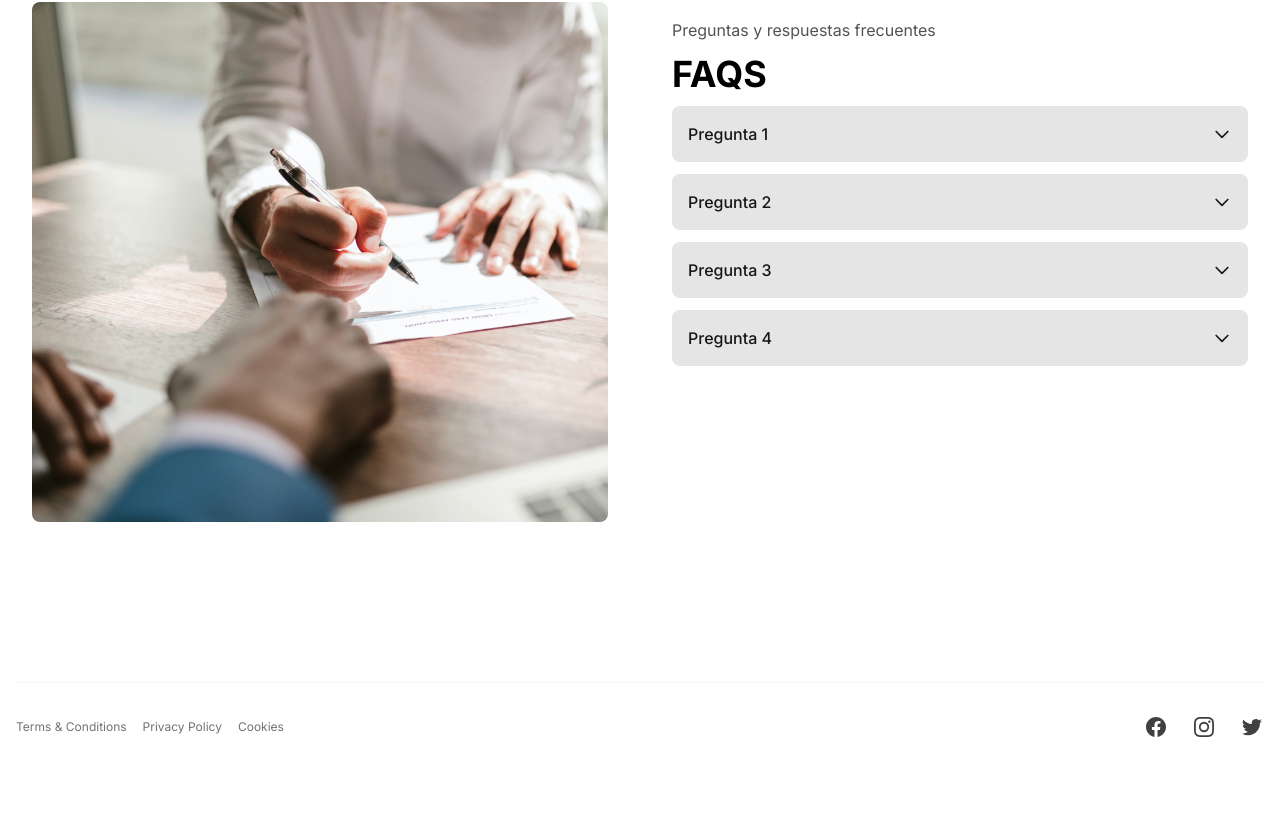
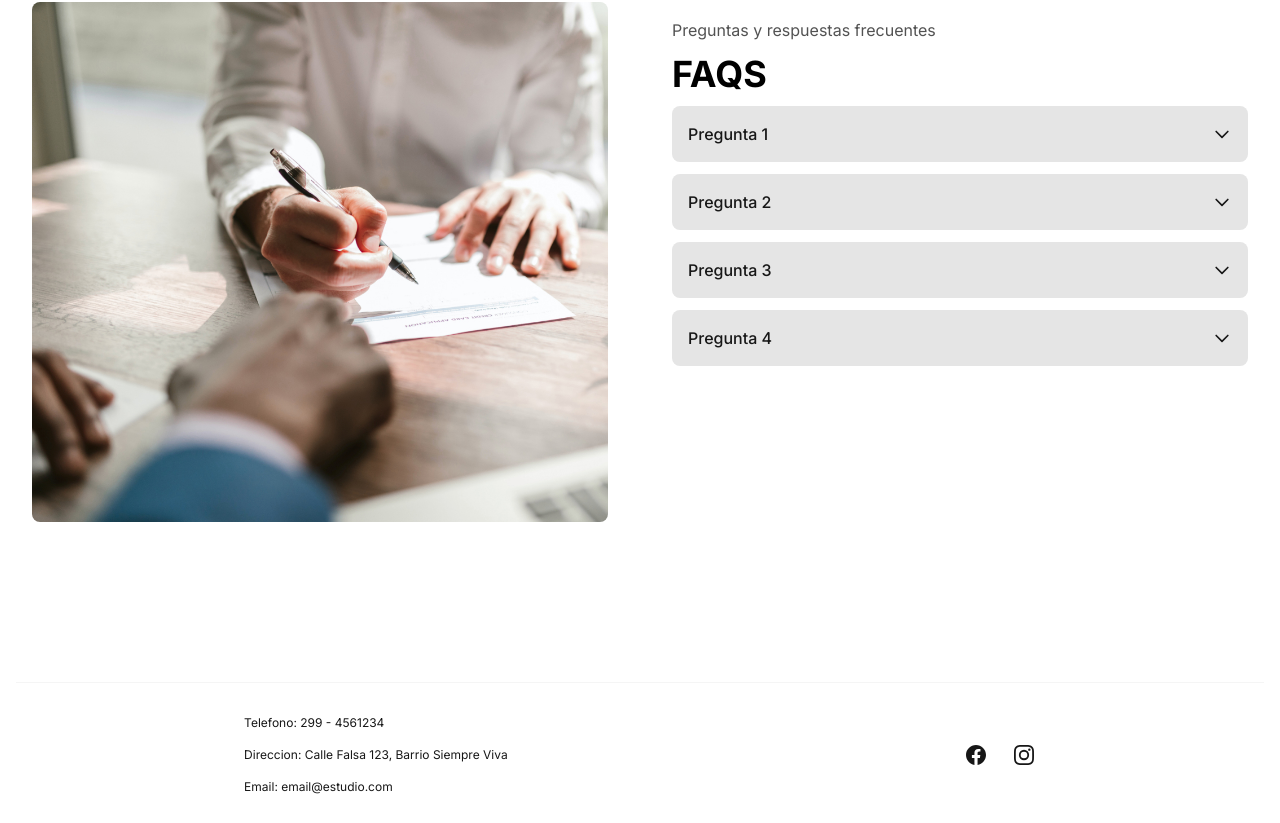
Before and after one commit to lllMaxMaxlll/chServiciosJuridicos, a Next.js app: page / in a window 1280 px wide. Shown: the part 1974-2797 px from the top of the page. Before the commit the page ends 2745 px from the top, so only its background shows below. Built offline with nearby package versions, Linux system fonts and the light colour scheme.

Commit message:
Add transitions, add phone btn, fix footer

```diff
--- a/components/About.tsx
+++ b/components/About.tsx
@@ -5,11 +5,14 @@ function About() {
 		<section id="about">
 			<div className="mx-auto max-w-screen-xl px-4 py-8 sm:py-12 sm:px-6 lg:py-16 lg:px-8">
 				<div className="grid grid-cols-1 gap-8 lg:grid-cols-2 lg:gap-16">
-					<div className="relative h-64 overflow-hidden rounded-lg sm:h-80 lg:order-last lg:h-full">
+					<div
+						className="relative h-64 overflow-hidden rounded-lg sm:h-80 lg:order-last lg:h-full"
+						data-aos="fade-right"
+						data-aos-delay="200">
 						<Image src="/about.png" alt="about" width={700} height={500} className="absolute inset-0 h-full w-full object-cover" />
 					</div>
 
-					<div className="lg:py-24">
+					<div className="lg:py-24" data-aos="fade-right">
 						<p className="mt-4 text-neutral-600 dark:text-neutral-400">Creemos en la justicia</p>
 						<h2 className="text-3xl font-bold sm:text-4xl">Quienes somos</h2>
 						<p className="mt-4 text-neutral-600 dark:text-neutral-400">
--- a/components/Acordeon.tsx
+++ b/components/Acordeon.tsx
@@ -32,7 +32,7 @@ function Acordeon() {
 	return (
 		<>
 			{faqs.map((faq, i) => (
-				<details key={i} className="group [&_summary::-webkit-details-marker]:hidden">
+				<details key={i} className="group [&_summary::-webkit-details-marker]:hidden" data-aos="fade-left" data-aos-delay="100">
 					<summary className="flex cursor-pointer items-center justify-between gap-1.5 rounded-lg bg-neutral-200 p-4 text-neutral-900 dark:bg-neutral-800 dark:text-white">
 						<h2 className="font-medium">{faq.title}</h2>
 
--- a/components/Faq.tsx
+++ b/components/Faq.tsx
@@ -7,11 +7,18 @@ function Faq() {
 			<div className="mx-auto max-w-screen-xl px-4 py-8 sm:py-12 sm:px-6 lg:py-16 lg:px-8">
 				<div className="grid grid-cols-1 gap-8 lg:grid-cols-2 lg:gap-16">
 					<div className="space-y-3">
-						<p className="mt-4 text-neutral-600 dark:text-neutral-400">Preguntas y respuestas frecuentes</p>
-						<h2 className="text-3xl font-bold sm:text-4xl">FAQS</h2>
+						<p className="mt-4 text-neutral-600 dark:text-neutral-400" data-aos="fade-left">
+							Preguntas y respuestas frecuentes
+						</p>
+						<h2 className="text-3xl font-bold sm:text-4xl" data-aos="fade-left" data-aos-delay="200">
+							FAQS
+						</h2>
 						<Acordeon />
 					</div>
-					<div className="relative h-64 overflow-hidden rounded-lg sm:h-80 lg:order-first lg:h-full">
+					<div
+						className="relative h-64 overflow-hidden rounded-lg sm:h-80 lg:order-first lg:h-full"
+						data-aos="fade-left"
+						data-aos-delay="300">
 						<Image src="/faq.jpg" alt="about" width={700} height={500} className="h-full object-cover" />
 					</div>
 				</div>
--- a/components/Footer.tsx
+++ b/components/Footer.tsx
@@ -1,33 +1,31 @@
-import React from "react";
-
 function Footer() {
 	return (
 		<footer className="bg-white dark:bg-neutral-900">
 			<div className="mx-auto max-w-screen-xl px-4 pb-8 ">
-				<div className="mt-16 border-t border-neutral-100 pt-8 dark:border-neutral-800 sm:flex sm:items-center sm:justify-between lg:mt-24">
-					<ul className="flex flex-wrap justify-center gap-4 text-xs lg:justify-end">
+				<div className="mt-16 border-t border-neutral-100 pt-8 dark:border-neutral-800 sm:flex sm:items-center sm:justify-around lg:mt-24">
+					<ul className="flex flex-col flex-wrap justify-center text-center sm:text-start gap-4 text-xs lg:justify-end">
 						<li>
-							<a href="#" className="text-neutral-500 transition hover:opacity-75 dark:text-neutral-400">
-								Terms & Conditions
+							<a href="#" className="text-neutral-900 transition hover:opacity-75 dark:text-neutral-400">
+								Telefono: 299 - 4561234
 							</a>
 						</li>
 
 						<li>
-							<a href="#" className="text-neutral-500 transition hover:opacity-75 dark:text-neutral-400">
-								Privacy Policy
+							<a href="#" className="text-neutral-900 transition hover:opacity-75 dark:text-neutral-400">
+								Direccion: Calle Falsa 123, Barrio Siempre Viva
 							</a>
 						</li>
 
 						<li>
-							<a href="#" className="text-neutral-500 transition hover:opacity-75 dark:text-neutral-400">
-								Cookies
+							<a href="#" className="text-neutral-900 transition hover:opacity-75 dark:text-neutral-400">
+								Email: email@estudio.com
 							</a>
 						</li>
 					</ul>
 
-					<ul className="mt-8 flex justify-center gap-6 sm:mt-0 lg:justify-end">
+					<ul className="py-4 flex justify-center gap-6 sm:mt-0 lg:justify-end">
 						<li>
-							<a href="/" rel="noreferrer" target="_blank" className="text-neutral-700 transition hover:opacity-75 dark:text-neutral-200">
+							<a href="/" rel="noreferrer" target="_blank" className="text-neutral-900 transition hover:opacity-75 dark:text-neutral-200">
 								<span className="sr-only">Facebook</span>
 
 								<svg className="h-6 w-6" fill="currentColor" viewBox="0 0 24 24" aria-hidden="true">
@@ -41,7 +39,7 @@ function Footer() {
 						</li>
 
 						<li>
-							<a href="/" rel="noreferrer" target="_blank" className="text-neutral-700 transition hover:opacity-75 dark:text-neutral-200">
+							<a href="/" rel="noreferrer" target="_blank" className="text-neutral-900 transition hover:opacity-75 dark:text-neutral-200">
 								<span className="sr-only">Instagram</span>
 
 								<svg className="h-6 w-6" fill="currentColor" viewBox="0 0 24 24" aria-hidden="true">
@@ -54,7 +52,7 @@ function Footer() {
 							</a>
 						</li>
 
-						<li>
+						{/* <li>
 							<a href="/" rel="noreferrer" target="_blank" className="text-neutral-700 transition hover:opacity-75 dark:text-neutral-200">
 								<span className="sr-only">Twitter</span>
 
@@ -62,7 +60,7 @@ function Footer() {
 									<path d="M8.29 20.251c7.547 0 11.675-6.253 11.675-11.675 0-.178 0-.355-.012-.53A8.348 8.348 0 0022 5.92a8.19 8.19 0 01-2.357.646 4.118 4.118 0 001.804-2.27 8.224 8.224 0 01-2.605.996 4.107 4.107 0 00-6.993 3.743 11.65 11.65 0 01-8.457-4.287 4.106 4.106 0 001.27 5.477A4.072 4.072 0 012.8 9.713v.052a4.105 4.105 0 003.292 4.022 4.095 4.095 0 01-1.853.07 4.108 4.108 0 003.834 2.85A8.233 8.233 0 012 18.407a11.616 11.616 0 006.29 1.84" />
 								</svg>
 							</a>
-						</li>
+						</li> */}
 					</ul>
 				</div>
 			</div>
--- a/components/Header.tsx
+++ b/components/Header.tsx
@@ -36,10 +36,10 @@ export default function Header() {
 			}`}>
 			<div className="max-w-6xl mx-auto px-5 sm:px-6">
 				<div className="flex items-center justify-between h-16 md:h-20">
-					<div className="shrink-0 mr-4">
+					<div className="shrink-0 mr-4" data-aos="fade-zoom-in">
 						<Logo />
 					</div>
-					<nav id="nav" className="hidden md:flex md:grow">
+					<nav id="nav" className="hidden md:flex md:grow" data-aos="fade-zoom-in">
 						<ul className="flex grow justify-end flex-wrap items-center">
 							{links.map((e, i) => (
 								<li key={i}>
@@ -71,5 +71,4 @@ export default function Header() {
 			</div>
 		</header>
 	);
-	// rounded-md bg-teal-600 px-5 py-2.5 text-sm font-medium text-white shadow dark:hover:bg-teal-500
 }
--- a/components/Hero.tsx
+++ b/components/Hero.tsx
@@ -10,13 +10,15 @@ function Hero() {
 
 			<div className="relative mx-auto max-w-screen-xl px-4 py-32 sm:px-6 flex h-screen justify-center sm:justify-start items-center lg:px-8 text-neutral-900 dark:text-neutral-100">
 				<div className="max-w-xl text-center sm:text-start">
-					<h1 className="text-3xl font-extrabold sm:text-5xl">Soluciones para tus problemas legales.</h1>
+					<h1 className="text-3xl font-extrabold sm:text-5xl" data-aos="fade-up">
+						Soluciones para tus problemas legales.
+					</h1>
 
-					<p className="mt-4 max-w-lg sm:text-xl/relaxed text-neutral-600 dark:text-neutral-300">
+					<p className="mt-4 max-w-lg sm:text-xl/relaxed text-neutral-600 dark:text-neutral-300" data-aos="fade-up" data-aos-delay="100">
 						Lorem ipsum dolor sit amet consectetur, adipisicing elit. Nesciunt illo tenetur fuga ducimus numquam ea!
 					</p>
 
-					<div className="mt-8 flex flex-wrap text-center">
+					<div className="mt-8 flex flex-wrap text-center" data-aos="fade-up" data-aos-delay="150">
 						<Link
 							href="/contact"
 							className="block w-full rounded border border-neutral-900 dark:border-neutral-100 bg-neutral-900 dark:bg-neutral-100 px-5 py-2 text-sm font-medium text-neutral-200 dark:text-neutral-900 hover:bg-neutral-100 hover:text-neutral-900 dark:hover:bg-neutral-900 dark:hover:text-neutral-100 focus:outline-none focus:ring active:text-neutral-50 transition duration-300 sm:w-auto">
--- a/components/Services.tsx
+++ b/components/Services.tsx
@@ -3,15 +3,20 @@ function Services() {
 		<section id="services">
 			<div className="max-w-screen-xl px-4 py-8 sm:py-12 sm:px-6 lg:py-16 lg:px-8 mx-auto">
 				<div className="max-w-xl">
-					<h2 className="text-3xl font-bold sm:text-4xl">Nuestros servicios</h2>
+					<h2 className="text-3xl font-bold sm:text-4xl" data-aos="fade-down">
+						Nuestros servicios
+					</h2>
 
-					<p className="mt-4 text-neutral-900 dark:text-neutral-200">
+					<p className="mt-4 text-neutral-900 dark:text-neutral-200" data-aos="fade-down" data-aos-delay="200">
 						Lorem ipsum dolor sit amet consectetur adipisicing elit. Repellat dolores iure fugit totam iste obcaecati. Consequatur ipsa quod
 						ipsum sequi culpa delectus, cumque id tenetur quibusdam, quos fuga minima.
 					</p>
 				</div>
 
-				<div className="mt-8 grid grid-cols-1 gap-8 md:mt-16 md:grid-cols-2 md:gap-12 lg:grid-cols-3">
+				<div
+					className="mt-8 grid grid-cols-1 gap-8 md:mt-16 md:grid-cols-2 md:gap-12 lg:grid-cols-3"
+					data-aos="fade-down"
+					data-aos-delay="200">
 					<div className="flex items-start gap-4">
 						<span className="shrink-0 rounded-lg p-4">
 							<svg
--- a/components/Whatsapp.tsx
+++ b/components/Whatsapp.tsx
@@ -1,10 +1,10 @@
 import Link from "next/link";
 
-import WhatsappIcon from "@/public/Icons/WhatsappIcon";
+import WhatsappIcon from "@/public/Icons/WhatsappSVG";
 
 export default function Whatsapp() {
 	return (
-		<div className="fixed bottom-0 right-0 hidden md:block md:bottom-8 md:right-12 md:w-auto z-50 ">
+		<div className="fixed bottom-0 right-0 hidden md:block md:bottom-8 md:right-12 md:w-auto z-50">
 			<Link href="https://wa.me/5492984895264?text=Quiero%20consultar%20sobre%20" className="hover:bg-green-500">
 				<div className="bg-neutral-800 dark:bg-neutral-100 fill-neutral-100 dark:fill-neutral-900 hover:bg-green-500 dark:hover:bg-green-500 dark:hover:fill-neutral-100 p-4 md:rounded-full shadow-lg flex content-center justify-center">
 					<WhatsappIcon />
```
Also changed, not shown: components/MobileMenu.tsx (+24 -4 lines), public/Icons/WhatsappSVG.tsx (renamed from public/Icons/WhatsappIcon.tsx).
